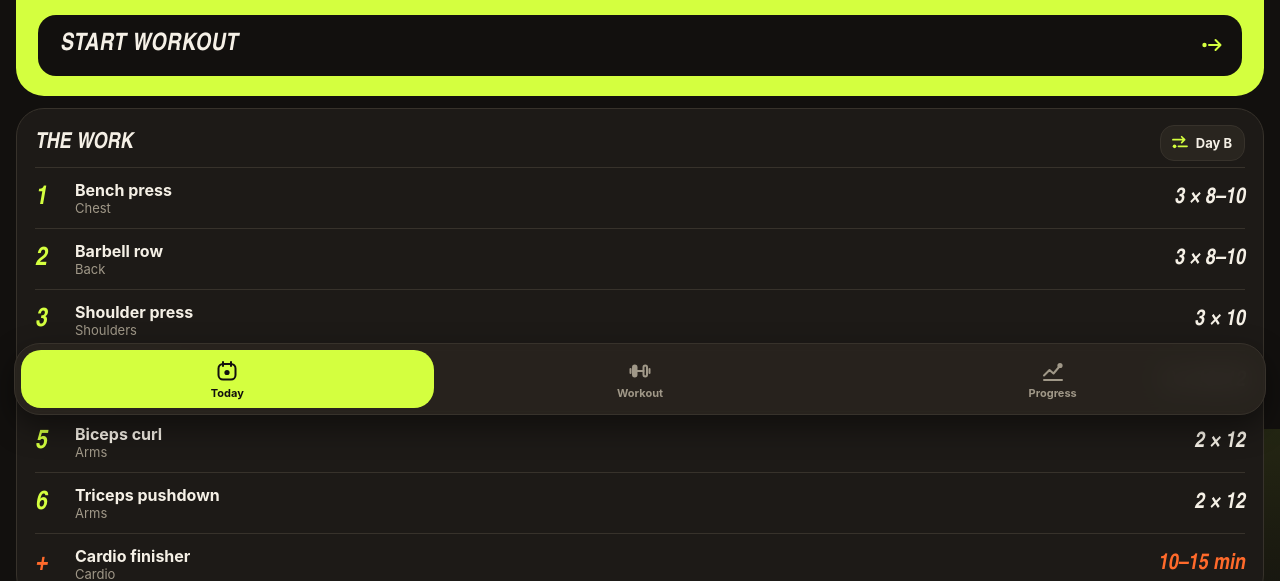
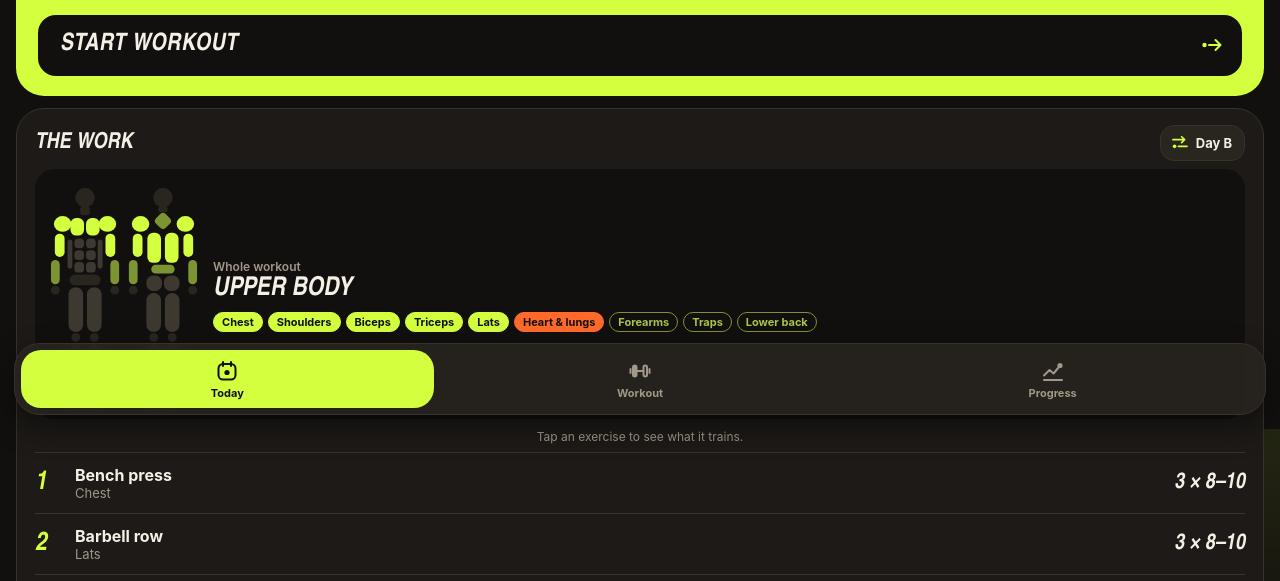
Before and after one commit to mannylandy/my-gym, a plain HTML site: page index.html in a window 1280 px wide. Shown: the part 371-952 px from the top of the page. Drawn offline with Linux system fonts and the light colour scheme; a web font is replaced by a local one.

Commit message:
Add exercise library and body map on Today
Co-Authored-By: Claude <noreply@anthropic.com>

```diff
--- a/app.js
+++ b/app.js
@@ -74,7 +74,7 @@ function renderWeek() {
   }
 }
 
-// Finished workouts saved on this phone. Empty until step 3 adds logging.
+// Finished workouts saved on this phone. Empty until logging is built.
 function loadWorkouts() {
   try {
     return JSON.parse(localStorage.getItem("mygym.workouts")) || [];
@@ -96,20 +96,43 @@ function nextDayId() {
 // The day shown on the Today screen. Starts as the next one in the plan.
 let selectedDayId = nextDayId();
 
+// The exercise you tapped in the list (its position), or null for the whole workout
+let selectedExerciseIndex = null;
+
+function selectedDay() {
+  return PLAN.days.find((day) => day.id === selectedDayId);
+}
+
+// The exercises of a day, skipping any id that is not in the library (a typo, for example)
+function dayItems(day) {
+  return day.exercises.filter((item) => findExercise(item.exercise));
+}
+
+function isCardio(exercise) {
+  return exercise.primary.includes("cardio");
+}
+
+// Turn a list of muscle keys into readable names: "Chest · Triceps"
+function muscleNames(keys) {
+  return keys.map((key) => MUSCLES[key]).join(" · ");
+}
+
 // Fill the Today screen with the selected day from the plan
 function renderToday() {
-  const day = PLAN.days.find((d) => d.id === selectedDayId);
+  const day = selectedDay();
   const otherDay = PLAN.days.find((d) => d.id !== selectedDayId);
   const isPlanned = selectedDayId === nextDayId();
 
-  const lifts = day.exercises.filter((e) => e.muscle !== "Cardio");
-  const totalSets = lifts.reduce((sum, e) => sum + e.sets, 0);
+  const items = dayItems(day);
+  const lifts = items.filter((item) => !isCardio(findExercise(item.exercise)));
+  const totalSets = lifts.reduce((sum, item) => sum + item.sets, 0);
+  const hasCardio = lifts.length < items.length;
 
   document.getElementById("hero-label").textContent = isPlanned ? "Next up" : "Your pick";
   document.getElementById("hero-day").textContent = "Day " + day.id;
   document.getElementById("hero-name").textContent = day.name;
   document.getElementById("hero-note").textContent =
-    lifts.length + " exercises · " + totalSets + " sets · cardio finisher";
+    lifts.length + " exercises · " + totalSets + " sets" + (hasCardio ? " · cardio finisher" : "");
 
   document.getElementById("swap-text").textContent = "Day " + otherDay.id;
   document.getElementById("swap-btn").classList.toggle("flipped", !isPlanned);
@@ -118,33 +141,84 @@ function renderToday() {
   const list = document.getElementById("exercise-list");
   list.innerHTML = "";
 
-  day.exercises.forEach((exercise, i) => {
-    const isCardio = exercise.muscle === "Cardio";
+  items.forEach((item, i) => {
+    const exercise = findExercise(item.exercise);
+    const cardio = isCardio(exercise);
 
     const row = document.createElement("li");
-    row.className = "exercise" + (isCardio ? " cardio" : "");
     row.style.animationDelay = i * 0.04 + "s";
+
+    // A button, so the whole row can be tapped
+    const button = document.createElement("button");
+    button.className = "exercise" + (cardio ? " cardio" : "");
+    button.addEventListener("click", () => selectExercise(i));
 
     const index = document.createElement("span");
     index.className = "exercise-index";
-    index.textContent = isCardio ? "+" : i + 1;
+    index.textContent = cardio ? "+" : i + 1;
 
-    const text = document.createElement("div");
+    const text = document.createElement("span");
     text.className = "exercise-text";
-    const name = document.createElement("p");
+    const name = document.createElement("span");
     name.className = "exercise-name";
     name.textContent = exercise.name;
-    const muscle = document.createElement("p");
+    const muscle = document.createElement("span");
     muscle.className = "exercise-muscle";
-    muscle.textContent = exercise.muscle;
+    muscle.textContent = muscleNames(exercise.primary);
     text.append(name, muscle);
 
     const dose = document.createElement("span");
     dose.className = "exercise-dose";
-    dose.textContent = exercise.sets > 1 ? exercise.sets + " × " + exercise.reps : exercise.reps;
+    dose.textContent = item.sets > 1 ? item.sets + " × " + item.reps : item.reps;
 
-    row.append(index, text, dose);
+    button.append(index, text, dose);
+    row.append(button);
     list.append(row);
+  });
+
+  renderMap();
+}
+
+// Tap an exercise to see its muscles. Tap it again to go back to the whole workout.
+function selectExercise(index) {
+  selectedExerciseIndex = selectedExerciseIndex === index ? null : index;
+  renderMap();
+}
+
+// Light up the body map for the tapped exercise, or for the whole workout
+function renderMap() {
+  const items = dayItems(selectedDay());
+  const day = selectedDay();
+  const single = selectedExerciseIndex !== null;
+
+  const ids = single
+    ? [items[selectedExerciseIndex].exercise]
+    : items.map((item) => item.exercise);
+  const levels = muscleLevels(ids);
+
+  drawBodyMap(document.getElementById("body-map"), levels);
+
+  document.getElementById("map-kicker").textContent = single ? "This exercise" : "Whole workout";
+  document.getElementById("map-title").textContent = single
+    ? findExercise(ids[0]).name
+    : day.name;
+
+  // One chip per muscle: main muscles first, then the helpers
+  const chips = document.getElementById("map-chips");
+  chips.innerHTML = "";
+  [2, 1].forEach((level) => {
+    Object.keys(MUSCLES).forEach((key) => {
+      if (levels[key] !== level) return;
+      const chip = document.createElement("span");
+      chip.className = "chip" + (level === 1 ? " half" : "") + (key === "cardio" ? " heat" : "");
+      chip.textContent = MUSCLES[key];
+      chips.append(chip);
+    });
+  });
+
+  // Mark the tapped row in the list
+  document.querySelectorAll("#exercise-list .exercise").forEach((button, i) => {
+    button.classList.toggle("selected", i === selectedExerciseIndex);
   });
 }
 
@@ -152,6 +226,7 @@ function renderToday() {
 document.getElementById("swap-btn").addEventListener("click", () => {
   const otherDay = PLAN.days.find((d) => d.id !== selectedDayId);
   selectedDayId = otherDay.id;
+  selectedExerciseIndex = null;
   renderToday();
 });
 
--- /dev/null
+++ b/bodymap.js
@@ -0,0 +1,109 @@
+// The body figure, drawn for this app from rounded blocks (same feel as the icons).
+// Front view on the left, back view on the right.
+// class "base" = parts that never light up (head, hands, knees, feet)
+// class "m" + data-m = a muscle. data-m must match a key in MUSCLES.
+const BODY_SVG = `
+<svg viewBox="18 0 154 232" role="img" aria-label="Body map">
+  <!-- FRONT -->
+  <g transform="translate(5 0)">
+    <circle class="base" cx="50" cy="15" r="10"/>
+    <rect class="base" x="45" y="24" width="10" height="9" rx="3"/>
+
+    <ellipse class="m" data-m="shoulders" cx="27" cy="42" rx="9" ry="8"/>
+    <ellipse class="m" data-m="shoulders" cx="73" cy="42" rx="9" ry="8"/>
+
+    <rect class="m" data-m="chest" x="35" y="36" width="14" height="18" rx="6"/>
+    <rect class="m" data-m="chest" x="51" y="36" width="14" height="18" rx="6"/>
+
+    <rect class="m" data-m="biceps" x="19" y="52" width="10" height="24" rx="5"/>
+    <rect class="m" data-m="biceps" x="71" y="52" width="10" height="24" rx="5"/>
+
+    <rect class="m" data-m="forearms" x="15" y="79" width="9" height="25" rx="4.500"/>
+    <rect class="m" data-m="forearms" x="76" y="79" width="9" height="25" rx="4.500"/>
+
+    <circle class="base" cx="19.500" cy="110" r="4.500"/>
+    <circle class="base" cx="80.500" cy="110" r="4.500"/>
+
+    <rect class="m" data-m="core" x="39" y="57" width="10" height="10" rx="4"/>
+    <rect class="m" data-m="core" x="51" y="57" width="10" height="10" rx="4"/>
+    <rect class="m" data-m="core" x="39" y="69" width="10" height="10" rx="4"/>
+    <rect class="m" data-m="core" x="51" y="69" width="10" height="10" rx="4"/>
+    <rect class="m" data-m="core" x="39" y="81" width="10" height="11" rx="4"/>
+    <rect class="m" data-m="core" x="51" y="81" width="10" height="11" rx="4"/>
+    <rect class="m" data-m="core" x="32" y="58" width="5" height="30" rx="2.500"/>
+    <rect class="m" data-m="core" x="63" y="58" width="5" height="30" rx="2.500"/>
+
+    <rect class="base" x="34" y="94" width="32" height="11" rx="5.500"/>
+
+    <rect class="m" data-m="quads" x="33" y="107" width="15" height="46" rx="7.500"/>
+    <rect class="m" data-m="quads" x="52" y="107" width="15" height="46" rx="7.500"/>
+
+    <circle class="base" cx="40.500" cy="158.500" r="4.500"/>
+    <circle class="base" cx="59.500" cy="158.500" r="4.500"/>
+
+    <rect class="m" data-m="calves" x="35" y="165" width="11" height="38" rx="5.500"/>
+    <rect class="m" data-m="calves" x="54" y="165" width="11" height="38" rx="5.500"/>
+
+    <rect class="base" x="32" y="205" width="15" height="7" rx="3.500"/>
+    <rect class="base" x="53" y="205" width="15" height="7" rx="3.500"/>
+
+    <text class="map-label" x="50" y="229" text-anchor="middle">FRONT</text>
+  </g>
+
+  <!-- BACK -->
+  <g transform="translate(85 0)">
+    <circle class="base" cx="50" cy="15" r="10"/>
+    <rect class="base" x="45" y="24" width="10" height="6" rx="3"/>
+
+    <rect class="m" data-m="traps" x="43" y="32" width="14" height="14" rx="4" transform="rotate(45 50 39)"/>
+
+    <ellipse class="m" data-m="shoulders" cx="27" cy="42" rx="9" ry="8"/>
+    <ellipse class="m" data-m="shoulders" cx="73" cy="42" rx="9" ry="8"/>
+
+    <rect class="m" data-m="lats" x="34" y="51" width="14" height="31" rx="6"/>
+    <rect class="m" data-m="lats" x="52" y="51" width="14" height="31" rx="6"/>
+
+    <rect class="m" data-m="triceps" x="19" y="52" width="10" height="24" rx="5"/>
+    <rect class="m" data-m="triceps" x="71" y="52" width="10" height="24" rx="5"/>
+
+    <rect class="m" data-m="forearms" x="15" y="79" width="9" height="25" rx="4.500"/>
+    <rect class="m" data-m="forearms" x="76" y="79" width="9" height="25" rx="4.500"/>
+
+    <circle class="base" cx="19.500" cy="110" r="4.500"/>
+    <circle class="base" cx="80.500" cy="110" r="4.500"/>
+
+    <rect class="m" data-m="lowerback" x="38" y="84" width="24" height="9" rx="4.500"/>
+
+    <rect class="m" data-m="glutes" x="33" y="95" width="16" height="16" rx="7"/>
+    <rect class="m" data-m="glutes" x="51" y="95" width="16" height="16" rx="7"/>
+
+    <rect class="m" data-m="hamstrings" x="33" y="113" width="15" height="40" rx="7.500"/>
+    <rect class="m" data-m="hamstrings" x="52" y="113" width="15" height="40" rx="7.500"/>
+
+    <circle class="base" cx="40.500" cy="158.500" r="4.500"/>
+    <circle class="base" cx="59.500" cy="158.500" r="4.500"/>
+
+    <rect class="m" data-m="calves" x="34" y="165" width="13" height="36" rx="6.500"/>
+    <rect class="m" data-m="calves" x="53" y="165" width="13" height="36" rx="6.500"/>
+
+    <rect class="base" x="34" y="205" width="12" height="7" rx="3.500"/>
+    <rect class="base" x="54" y="205" width="12" height="7" rx="3.500"/>
+
+    <text class="map-label" x="50" y="229" text-anchor="middle">BACK</text>
+  </g>
+</svg>`;
+
+// Put a body map inside an element and light up the muscles.
+// levels looks like { chest: 2, triceps: 1 }: 2 = main muscle, 1 = helper.
+function drawBodyMap(element, levels) {
+  // Only draw the figure the first time, so colours can fade when levels change
+  if (!element.querySelector("svg")) {
+    element.innerHTML = BODY_SVG;
+  }
+
+  element.querySelectorAll("[data-m]").forEach((shape) => {
+    const level = levels[shape.dataset.m] || 0;
+    shape.classList.toggle("on", level === 2);
+    shape.classList.toggle("half", level === 1);
+  });
+}
--- /dev/null
+++ b/exercises.js
@@ -0,0 +1,93 @@
+// Every muscle the body map can light up, with the name shown in the app.
+const MUSCLES = {
+  chest: "Chest",
+  shoulders: "Shoulders",
+  biceps: "Biceps",
+  triceps: "Triceps",
+  forearms: "Forearms",
+  core: "Core",
+  traps: "Traps",
+  lats: "Lats",
+  lowerback: "Lower back",
+  glutes: "Glutes",
+  quads: "Quads",
+  hamstrings: "Hamstrings",
+  calves: "Calves",
+  cardio: "Heart & lungs",
+};
+
+// The exercise library.
+// primary = the muscles doing most of the work (bright on the body map)
+// secondary = the muscles helping out (dim on the body map)
+const EXERCISES = [
+  // Chest
+  { id: "bench-press", name: "Bench press", primary: ["chest"], secondary: ["shoulders", "triceps"] },
+  { id: "incline-press", name: "Incline dumbbell press", primary: ["chest"], secondary: ["shoulders", "triceps"] },
+  { id: "push-up", name: "Push-up", primary: ["chest"], secondary: ["shoulders", "triceps", "core"] },
+  { id: "chest-fly", name: "Chest fly", primary: ["chest"], secondary: ["shoulders"] },
+  { id: "dips", name: "Dips", primary: ["chest", "triceps"], secondary: ["shoulders"] },
+
+  // Back
+  { id: "barbell-row", name: "Barbell row", primary: ["lats"], secondary: ["traps", "biceps", "lowerback"] },
+  { id: "lat-pulldown", name: "Lat pulldown", primary: ["lats"], secondary: ["biceps", "forearms"] },
+  { id: "pull-up", name: "Pull-up", primary: ["lats"], secondary: ["biceps", "forearms"] },
+  { id: "cable-row", name: "Seated cable row", primary: ["lats"], secondary: ["traps", "biceps"] },
+  { id: "face-pull", name: "Face pull", primary: ["shoulders", "traps"], secondary: [] },
+  { id: "back-extension", name: "Back extension", primary: ["lowerback"], secondary: ["glutes", "hamstrings"] },
+
+  // Shoulders
+  { id: "shoulder-press", name: "Shoulder press", primary: ["shoulders"], secondary: ["triceps", "traps"] },
+  { id: "lateral-raise", name: "Lateral raise", primary: ["shoulders"], secondary: ["traps"] },
+
+  // Arms
+  { id: "biceps-curl", name: "Biceps curl", primary: ["biceps"], secondary: ["forearms"] },
+  { id: "hammer-curl", name: "Hammer curl", primary: ["biceps", "forearms"], secondary: [] },
+  { id: "triceps-pushdown", name: "Triceps pushdown", primary: ["triceps"], secondary: [] },
+  { id: "skull-crusher", name: "Skull crusher", primary: ["triceps"], secondary: [] },
+
+  // Legs
+  { id: "squat", name: "Squat", primary: ["quads", "glutes"], secondary: ["hamstrings", "core", "lowerback"] },
+  { id: "leg-press", name: "Leg press", primary: ["quads"], secondary: ["glutes", "hamstrings"] },
+  { id: "split-squat", name: "Bulgarian split squat", primary: ["quads", "glutes"], secondary: ["hamstrings"] },
+  { id: "walking-lunges", name: "Walking lunges", primary: ["quads", "glutes"], secondary: ["hamstrings", "calves"] },
+  { id: "leg-extension", name: "Leg extension", primary: ["quads"], secondary: [] },
+  { id: "romanian-deadlift", name: "Romanian deadlift", primary: ["hamstrings", "glutes"], secondary: ["lowerback", "forearms"] },
+  { id: "deadlift", name: "Deadlift", primary: ["hamstrings", "glutes", "lowerback"], secondary: ["quads", "traps", "forearms"] },
+  { id: "leg-curl", name: "Leg curl", primary: ["hamstrings"], secondary: [] },
+  { id: "hip-thrust", name: "Hip thrust", primary: ["glutes"], secondary: ["hamstrings"] },
+  { id: "calf-raise", name: "Calf raise", primary: ["calves"], secondary: [] },
+
+  // Core
+  { id: "plank", name: "Plank", primary: ["core"], secondary: ["shoulders"] },
+  { id: "leg-raise", name: "Hanging leg raise", primary: ["core"], secondary: ["forearms"] },
+  { id: "cable-crunch", name: "Cable crunch", primary: ["core"], secondary: [] },
+  { id: "russian-twist", name: "Russian twist", primary: ["core"], secondary: [] },
+
+  // Cardio
+  { id: "cardio", name: "Cardio finisher", primary: ["cardio"], secondary: [] },
+];
+
+// Look up one exercise by its id
+function findExercise(id) {
+  return EXERCISES.find((exercise) => exercise.id === id);
+}
+
+// Work out how hard each muscle is hit by a list of exercise ids.
+// Returns for example { chest: 2, triceps: 1 } where 2 = main, 1 = helper.
+function muscleLevels(exerciseIds) {
+  const levels = {};
+
+  exerciseIds.forEach((id) => {
+    const exercise = findExercise(id);
+    if (!exercise) return;
+
+    exercise.secondary.forEach((muscle) => {
+      levels[muscle] = Math.max(levels[muscle] || 0, 1);
+    });
+    exercise.primary.forEach((muscle) => {
+      levels[muscle] = 2;
+    });
+  });
+
+  return levels;
+}
--- a/index.html
+++ b/index.html
@@ -100,6 +100,15 @@
             <span id="swap-text"></span>
           </button>
         </div>
+        <div class="map-panel">
+          <div class="body-map" id="body-map"></div>
+          <div class="map-info">
+            <p class="map-kicker" id="map-kicker"></p>
+            <p class="map-title" id="map-title"></p>
+            <div class="chips" id="map-chips"></div>
+          </div>
+        </div>
+        <p class="map-hint">Tap an exercise to see what it trains.</p>
         <ol class="exercises" id="exercise-list"></ol>
       </div>
 
@@ -168,6 +177,8 @@
     </button>
   </nav>
 
+  <script src="exercises.js"></script>
+  <script src="bodymap.js"></script>
   <script src="plan.js"></script>
   <script src="app.js"></script>
 </body>
--- a/plan.js
+++ b/plan.js
@@ -1,4 +1,5 @@
 // Your training plan. Change exercises, sets or reps here.
+// "exercise" is the id of an exercise in exercises.js.
 // The days repeat in order: A, B, A, B ...
 const PLAN = {
   sessionsPerWeek: 4,
@@ -7,25 +8,25 @@ const PLAN = {
       id: "A",
       name: "Upper body",
       exercises: [
-        { name: "Bench press", muscle: "Chest", sets: 3, reps: "8–10" },
-        { name: "Barbell row", muscle: "Back", sets: 3, reps: "8–10" },
-        { name: "Shoulder press", muscle: "Shoulders", sets: 3, reps: "10" },
-        { name: "Lat pulldown", muscle: "Back", sets: 3, reps: "10–12" },
-        { name: "Biceps curl", muscle: "Arms", sets: 2, reps: "12" },
-        { name: "Triceps pushdown", muscle: "Arms", sets: 2, reps: "12" },
-        { name: "Cardio finisher", muscle: "Cardio", sets: 1, reps: "10–15 min" },
+        { exercise: "bench-press", sets: 3, reps: "8–10" },
+        { exercise: "barbell-row", sets: 3, reps: "8–10" },
+        { exercise: "shoulder-press", sets: 3, reps: "10" },
+        { exercise: "lat-pulldown", sets: 3, reps: "10–12" },
+        { exercise: "biceps-curl", sets: 2, reps: "12" },
+        { exercise: "triceps-pushdown", sets: 2, reps: "12" },
+        { exercise: "cardio", sets: 1, reps: "10–15 min" },
       ],
     },
     {
       id: "B",
       name: "Lower body",
       exercises: [
-        { name: "Squat", muscle: "Legs", sets: 3, reps: "8–10" },
-        { name: "Romanian deadlift", muscle: "Hamstrings", sets: 3, reps: "10" },
-        { name: "Walking lunges", muscle: "Legs", sets: 3, reps: "10 each" },
-        { name: "Calf raise", muscle: "Calves", sets: 3, reps: "15" },
-        { name: "Plank", muscle: "Core", sets: 3, reps: "45 sec" },
-        { name: "Cardio finisher", muscle: "Cardio", sets: 1, reps: "10–15 min" },
+        { exercise: "squat", sets: 3, reps: "8–10" },
+        { exercise: "romanian-deadlift", sets: 3, reps: "10" },
+        { exercise: "walking-lunges", sets: 3, reps: "10 each" },
+        { exercise: "calf-raise", sets: 3, reps: "15" },
+        { exercise: "plank", sets: 3, reps: "45 sec" },
+        { exercise: "cardio", sets: 1, reps: "10–15 min" },
       ],
     },
   ],
--- a/style.css
+++ b/style.css
@@ -277,17 +277,146 @@ main {
   transform: rotate(180deg);
 }
 
+/* ---------- Body map ---------- */
+.map-panel {
+  display: flex;
+  align-items: center;
+  gap: 14px;
+  background: var(--ink);
+  border-radius: 20px;
+  padding: 14px 14px 10px;
+  margin: 8px 0 10px;
+}
+
+.body-map {
+  width: 150px;
+  flex-shrink: 0;
+}
+
+.body-map svg {
+  display: block;
+  width: 100%;
+}
+
+.body-map .base {
+  fill: var(--surface-2);
+}
+
+.body-map .m {
+  fill: #3d3830;
+  transition: fill 0.35s ease-out;
+}
+
+.body-map .m.half {
+  fill: #7d9433; /* volt, turned down */
+}
+
+.body-map .m.on {
+  fill: var(--volt);
+}
+
+.map-label {
+  fill: var(--dust);
+  font-family: var(--body);
+  font-size: 9px;
+  font-weight: 700;
+  letter-spacing: 0.1em;
+}
+
+.map-info {
+  flex: 1;
+  min-width: 0;
+}
+
+.map-kicker {
+  color: var(--dust);
+  font-size: 12px;
+  font-weight: 600;
+}
+
+.map-title {
+  font-family: var(--display);
+  font-style: italic;
+  font-weight: 800;
+  text-transform: uppercase;
+  font-size: 26px;
+  line-height: 1;
+  margin: 2px 0 10px;
+}
+
+.chips {
+  display: flex;
+  flex-wrap: wrap;
+  gap: 5px;
+}
+
+.chip {
+  background: var(--volt);
+  color: var(--ink);
+  border: 1.5px solid var(--volt);
+  border-radius: 999px;
+  padding: 2px 8px;
+  font-size: 11px;
+  font-weight: 700;
+}
+
+.chip.half {
+  background: none;
+  color: #a9c44a;
+  border-color: #7d9433;
+}
+
+.chip.heat {
+  background: var(--heat);
+  border-color: var(--heat);
+}
+
+.map-hint {
+  color: var(--dust);
+  font-size: 12px;
+  text-align: center;
+  margin-bottom: 8px;
+}
+
 .exercises {
   list-style: none;
+}
+
+.exercises li {
+  border-top: 1px solid var(--line);
+  animation: rise 0.35s ease-out backwards;
 }
 
 .exercise {
   display: flex;
   align-items: center;
   gap: 14px;
-  padding: 12px 0;
-  border-top: 1px solid var(--line);
-  animation: rise 0.35s ease-out backwards;
+  width: calc(100% + 20px);
+  margin: 0 -10px;
+  padding: 12px 10px;
+  background: none;
+  border: none;
+  border-radius: 16px;
+  color: inherit;
+  font: inherit;
+  text-align: left;
+  cursor: pointer;
+  transition: background 0.2s, transform 0.15s var(--spring);
+}
+
+.exercise:active {
+  transform: scale(0.98);
+}
+
+.exercise.selected {
+  background: var(--surface-2);
+}
+
+.exercise-text {
+  display: flex;
+  flex-direction: column;
+  flex: 1;
+  min-width: 0;
 }
 
 .exercise-index {
@@ -298,11 +427,6 @@ main {
   font-size: 26px;
   line-height: 1;
   color: var(--volt);
-}
-
-.exercise-text {
-  flex: 1;
-  min-width: 0;
 }
 
 .exercise-name {
```
